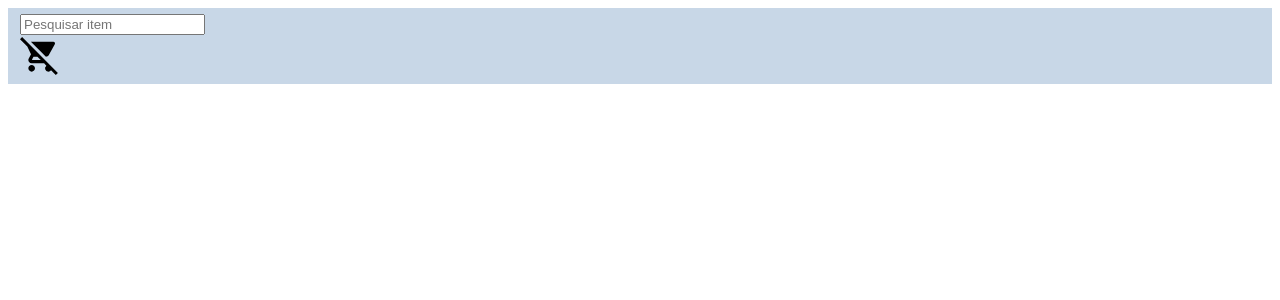
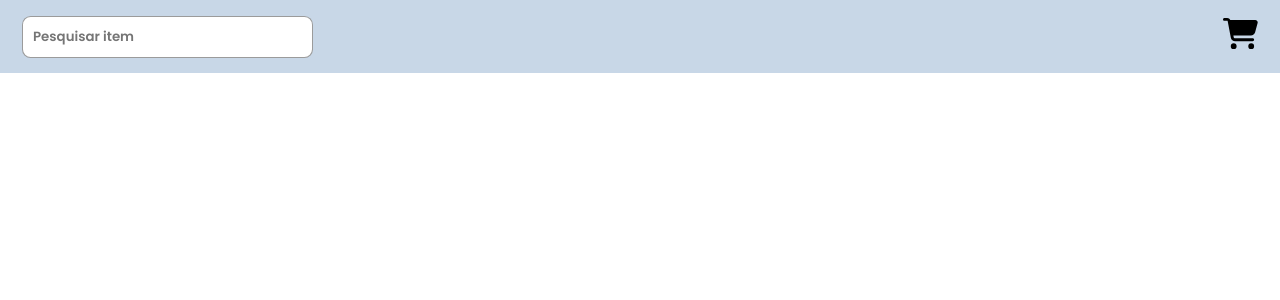
Before and after one commit to SantV7/list_supermarket, a React (Vite) app: page / in a window 1280 px wide. Shown: the top 300 px of the page. Built offline with nearby package versions, Linux system fonts and the light colour scheme.

Commit message:
more updated

```diff
--- a/src/App.jsx
+++ b/src/App.jsx
@@ -1,4 +1,5 @@
 import HeaderPage from './components/header/HeaderPage'
+import './styles/global.css'
 
 
 function App() {
--- a/src/components/header/HeaderPage.jsx
+++ b/src/components/header/HeaderPage.jsx
@@ -3,10 +3,9 @@ import { FaCartShopping } from "react-icons/fa6";
 import { MdRemoveShoppingCart } from "react-icons/md";
 import '../../styles/headerStyle/headerpage.css'
 
-
 const HeaderPage = () => {
 
-  const [statusBtnCart, SetStatusBtnCart] = useState(false)
+  const [statusBtnCart, SetStatusBtnCart] = useState(true)
 
 
 
@@ -15,12 +14,12 @@ const HeaderPage = () => {
       <header id='header'>
 
         <div className="searchItens">
-           <input type="search" placeholder='Pesquisar item'  id="btnsearch" />
+           <input type="search" placeholder='Pesquisar item'  id="searchSearch" />
 
            <div onClick={() => SetStatusBtnCart(!statusBtnCart)} className="area_cart">
              {statusBtnCart
-               ? <FaCartShopping size={40} />
-               : <MdRemoveShoppingCart size={40} />
+               ? <FaCartShopping size={35} />
+               : <MdRemoveShoppingCart size={35} />
              }
            </div>
         </div>
--- a/src/styles/global.css
+++ b/src/styles/global.css
@@ -1,4 +1,7 @@
+@import url('https://fonts.googleapis.com/css2?family=Poppins:ital,wght@0,100;0,200;0,300;0,400;0,500;0,600;0,700;0,800;0,900;1,100;1,200;1,300;1,400;1,500;1,600;1,700;1,800;1,900&display=swap');
+
 * {
+    font-family: poppins, Arial, Helvetica, sans-serif;
     margin: 0;
     padding: 0;
     box-sizing: border-box;
--- a/src/styles/headerStyle/headerpage.css
+++ b/src/styles/headerStyle/headerpage.css
@@ -1,4 +1,21 @@
 #header {
+    width: 100%;
     background-color: rgb(200, 215, 231);
     padding: 5.5px 12px;
 }
+
+#header > .searchItens {
+    padding: 10px;
+    display: flex;
+    align-items: center;
+    justify-content: space-between;
+}
+
+#header > .searchItens > #searchSearch {
+    border-radius: 8.66px;
+    outline: none;
+    border: 1px solid rgba(0, 0, 0, 0.392);
+    padding: 10px;
+    font-weight: 550;
+    font-size: 1.0.4em;
+}
```
